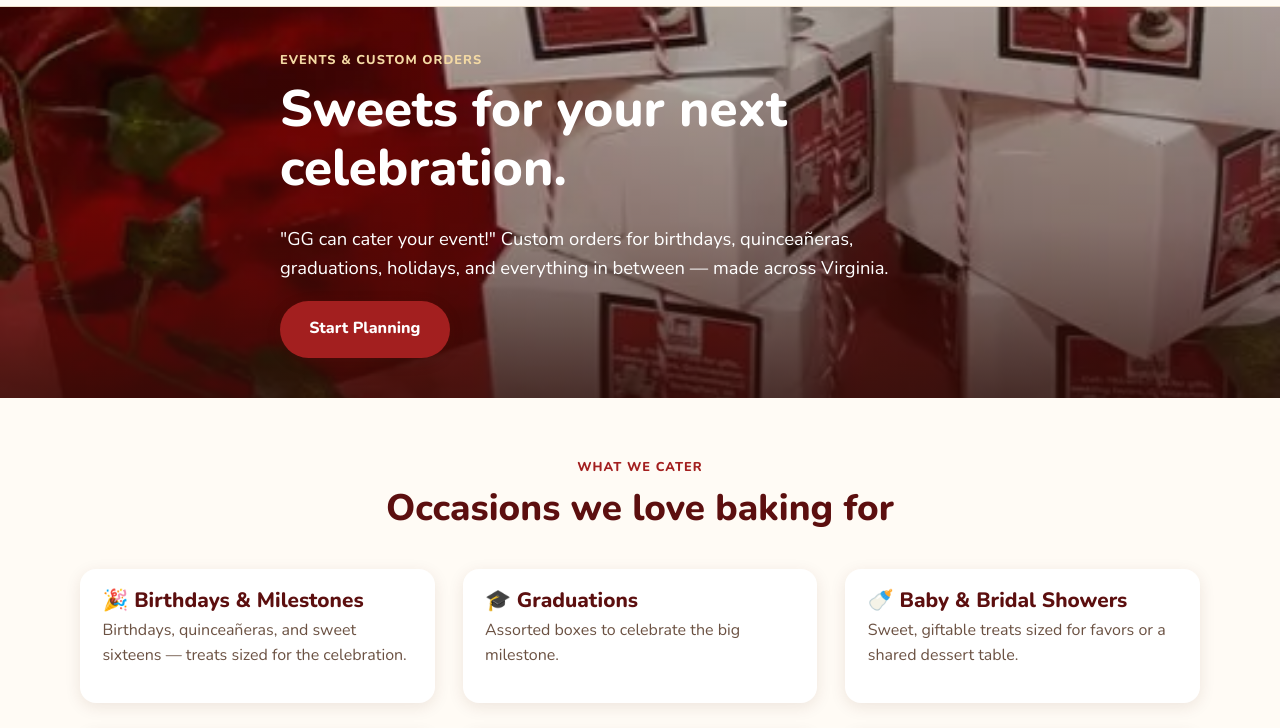
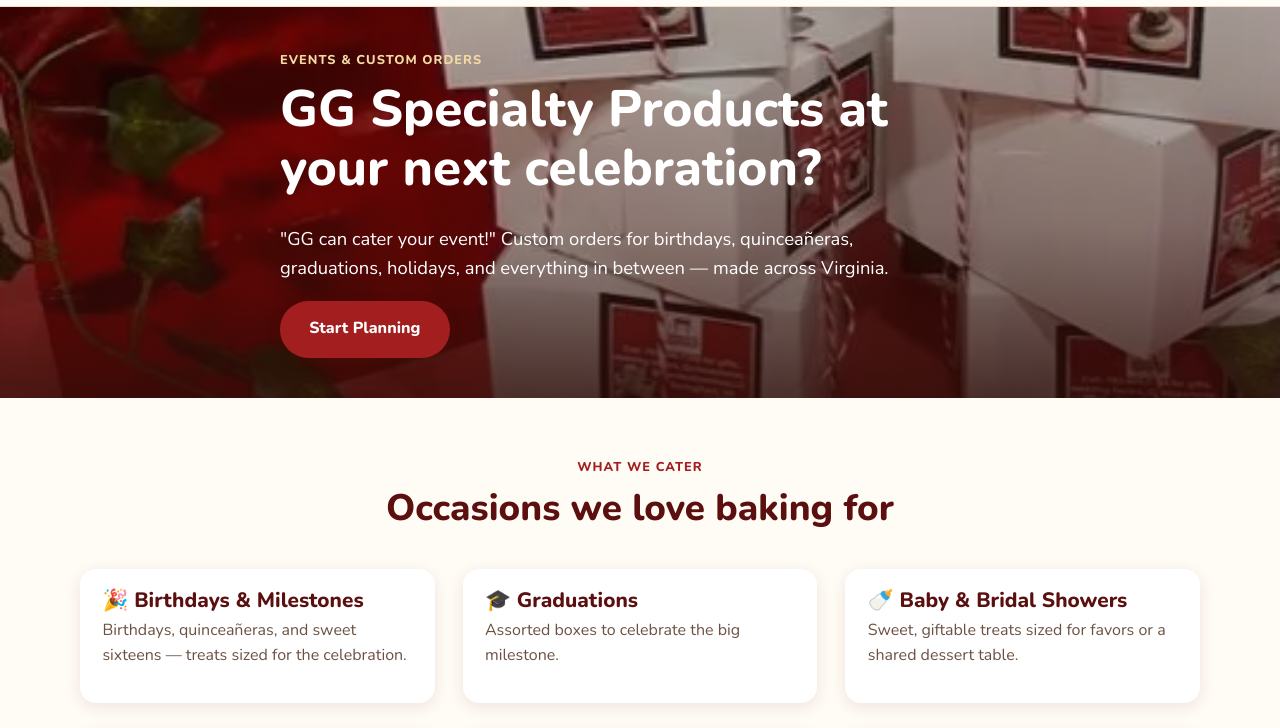
Before and after one commit to smh5929/gordas-goodies-site, a website: page events.html in a window 1280 px wide. Shown: the part 65-793 px from the top of the page. Drawn offline with nearby package versions, Linux system fonts and the light colour scheme.

Commit message:
Update Events hero headline

```diff
--- a/events.html
+++ b/events.html
@@ -40,7 +40,7 @@
     </picture>
     <div class="container hero-content">
       <span class="eyebrow" style="color:#f3d9a4">Events &amp; Custom Orders</span>
-      <h1>Sweets for your next celebration.</h1>
+      <h1>GG Specialty Products at your next celebration?</h1>
       <p>"GG can cater your event!" Custom orders for birthdays, quinceañeras, graduations, holidays, and everything in between — made across Virginia.</p>
       <div class="btn-row">
         <a href="#contact" class="btn btn--primary">Start Planning</a>
```
